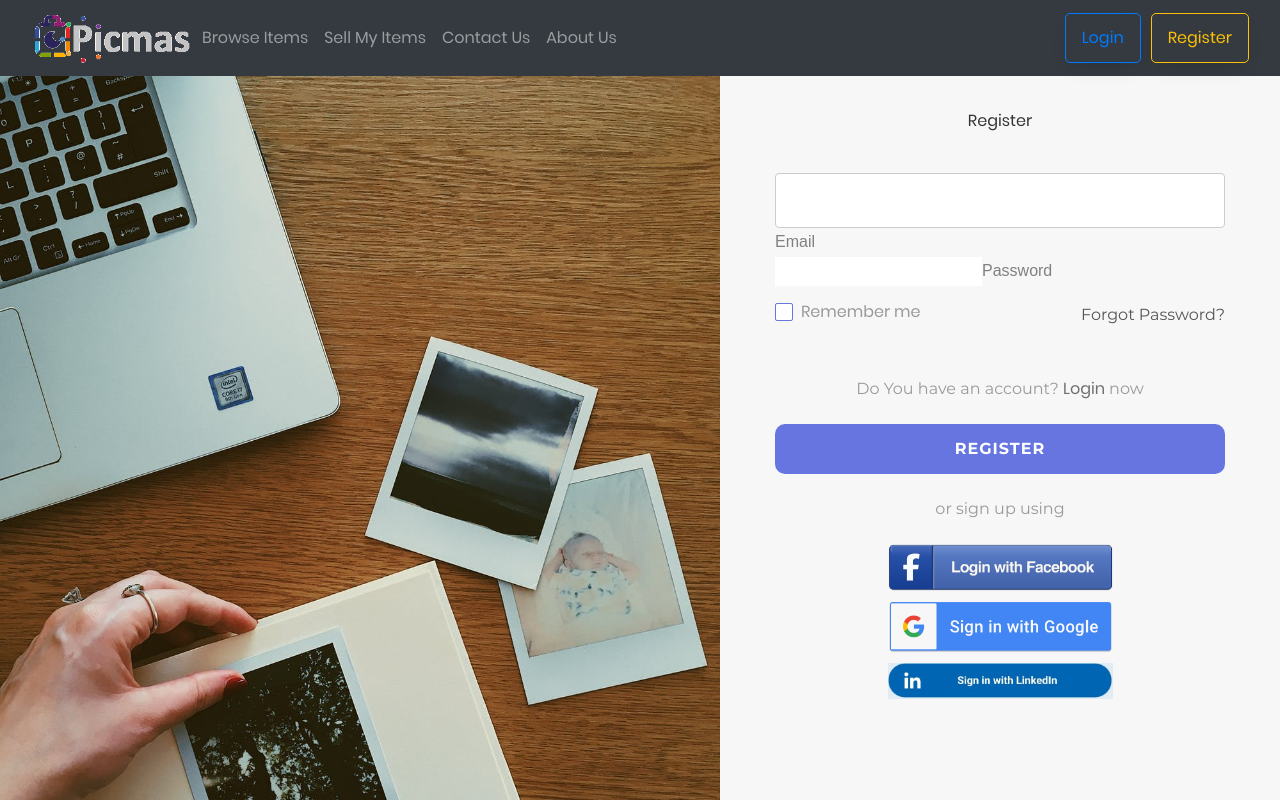
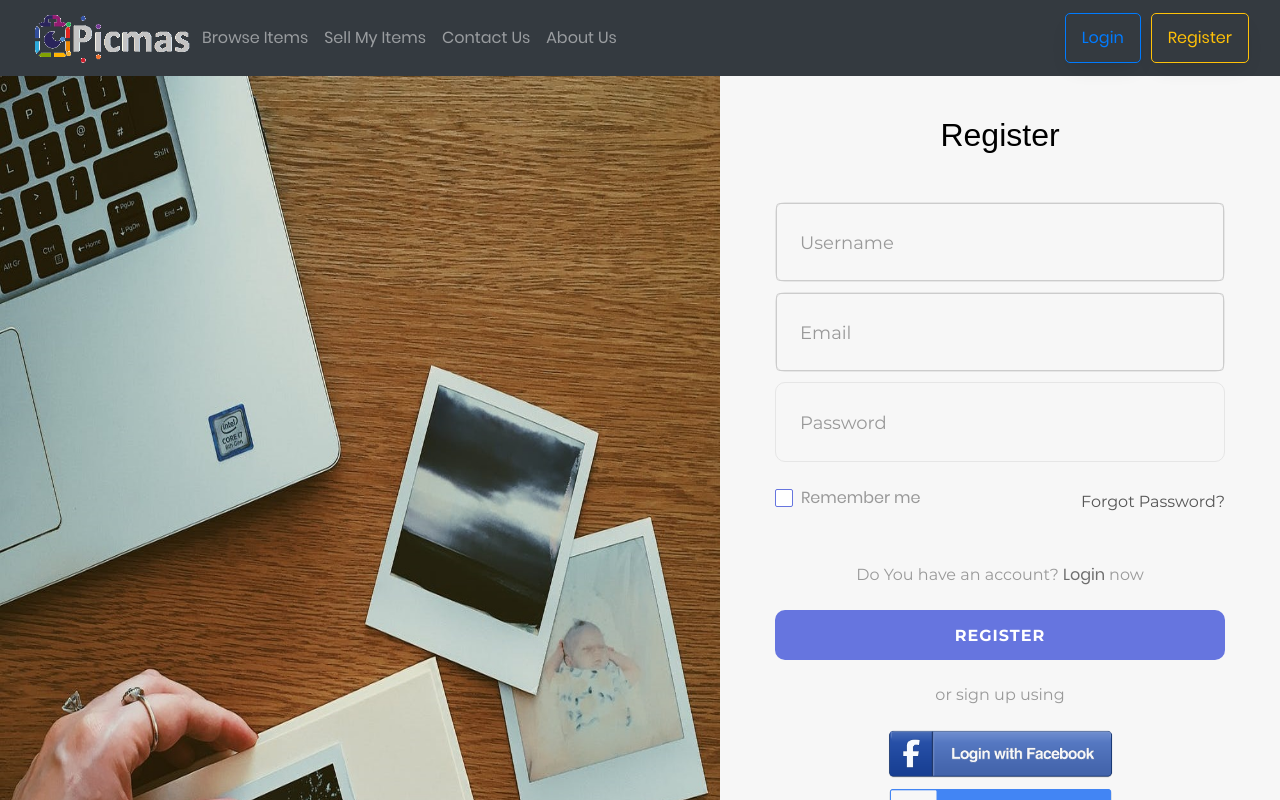
Before and after one commit to chamoddissanayake/Picmash, a React (Create React App) app in the folder Picmash - Web/: page /register in a window 1280 px wide. Shown: the top 800 px of the page. Built offline with nearby package versions, Linux system fonts and the light colour scheme.

Commit message:
ui modifications

```diff
--- a/Picmash - Web/src/components/login.jsx
+++ b/Picmash - Web/src/components/login.jsx
@@ -24,8 +24,8 @@ export default class Login extends Component {
                     <div className="container-login100">
                         <div className="wrap-login100">
                             <form className="login100-form validate-form">
-					<span className="login100-form-title p-b-43">
-						Login to continue
+					<span className="login100-form-title p-b-35">
+                        <h2>Login to continue</h2>
 					</span>
 
 
--- a/Picmash - Web/src/components/register.jsx
+++ b/Picmash - Web/src/components/register.jsx
@@ -24,11 +24,16 @@ export default class Register extends Component {
                     <div className="container-login100">
                         <div className="wrap-login100">
                             <form className="login100-form validate-form">
-					<span className="login100-form-title p-b-43">
-						Register
+					<span className="login100-form-title p-b-35">
+						<h2>Register</h2>
 					</span>
 
-
+                                <div className="wrap-input100 validate-input"
+                                     data-validate="Unique username required">
+                                    <input className="input100" type="text" name="username"/>
+                                    <span className="focus-input100"></span>
+                                    <span className="label-input100">Username</span>
+                                </div>
                                 <div className="wrap-input100 validate-input"
                                      data-validate="Valid email is required: ex@abc.xyz">
                                     <input className="input100" type="text" name="email"/>
@@ -38,7 +43,7 @@ export default class Register extends Component {
 
 
                                 <div className="wrap-input100 validate-input" data-validate="Password is required">
-                                    <input className="input100" type="password" name="pass"/>
+                                    <input className="input100" type="password" name="password"/>
                                     <span className="focus-input100"></span>
                                     <span className="label-input100">Password</span>
                                 </div>
--- a/Picmash - Web/src/css/login.css
+++ b/Picmash - Web/src/css/login.css
@@ -277,10 +277,98 @@ iframe {
 
 /*------------------------------------------------------------------
 [ Input ]*/
+.wrap-input100 {
+  display: -webkit-box;
+  display: -webkit-flex;
+  display: -moz-box;
+  display: -ms-flexbox;
+  display: flex;
+  flex-wrap: wrap;
+  align-items: flex-end;
+  width: 100%;
+  height: 80px;
+  position: relative;
+  border: 1px solid #e6e6e6;
+  border-radius: 10px;
+  margin-bottom: 10px;
+}
 
+.label-input100 {
+  font-family: Montserrat-Regular;
+  font-size: 18px;
+  color: #999999;
+  line-height: 1.2;
+
+  display: block;
+  position: absolute;
+  pointer-events: none;
+  width: 100%;
+  padding-left: 24px;
+  left: 0;
+  top: 30px;
+
+  -webkit-transition: all 0.4s;
+  -o-transition: all 0.4s;
+  -moz-transition: all 0.4s;
+  transition: all 0.4s;
+}
+
+.input100 {
+  display: block;
+  width: 100%;
+  background: transparent;
+  font-family: Montserrat-Regular;
+  font-size: 18px;
+  color: #555555;
+  line-height: 1.2;
+  padding: 0 26px;
+}
+
+input.input100 {
+  height: 100%;
+  -webkit-transition: all 0.4s;
+  -o-transition: all 0.4s;
+  -moz-transition: all 0.4s;
+  transition: all 0.4s;
+}
 
 /*---------------------------------------------*/
+.focus-input100 {
+  position: absolute;
+  display: block;
+  width: calc(100% + 2px);
+  height: calc(100% + 2px);
+  top: -1px;
+  left: -1px;
+  pointer-events: none;
+  border: 1px solid #6675df;
+  border-radius: 10px;
 
+  visibility: hidden;
+  opacity: 0;
+
+  -webkit-transition: all 0.4s;
+  -o-transition: all 0.4s;
+  -moz-transition: all 0.4s;
+  transition: all 0.4s;
+
+  -webkit-transform: scaleX(1.1) scaleY(1.3);
+  -moz-transform: scaleX(1.1) scaleY(1.3);
+  -ms-transform: scaleX(1.1) scaleY(1.3);
+  -o-transform: scaleX(1.1) scaleY(1.3);
+  transform: scaleX(1.1) scaleY(1.3);
+}
+
+.input100:focus + .focus-input100 {
+  visibility: visible;
+  opacity: 1;
+
+  -webkit-transform: scale(1);
+  -moz-transform: scale(1);
+  -ms-transform: scale(1);
+  -o-transform: scale(1);
+  transform: scale(1);
+}
 
 .eff-focus-selection {
   visibility: visible;
@@ -293,14 +381,25 @@ iframe {
   transform: scale(1);
 }
 
+.input100:focus {
+  height: 48px;
+}
 
+
+.input100:focus + .focus-input100 + .label-input100 {
+  top: 14px;
+  font-size: 13px;
+}
 
 
 
 .has-val {
   height: 48px !important;
 }
-
+.has-val + .focus-input100 + .label-input100 {
+  top: 14px;
+  font-size: 13px;
+}
 
 
 /*==================================================================
@@ -437,7 +536,9 @@ iframe {
 
 /*------------------------------------------------------------------
 [ Alert validate ]*/
-
+.validate-input {
+  position: relative;
+}
 
 .alert-validate::before {
   content: attr(data-validate);
```
Also changed, not shown: Picmash - Web/src/assets/images/register-bg.jpg.
